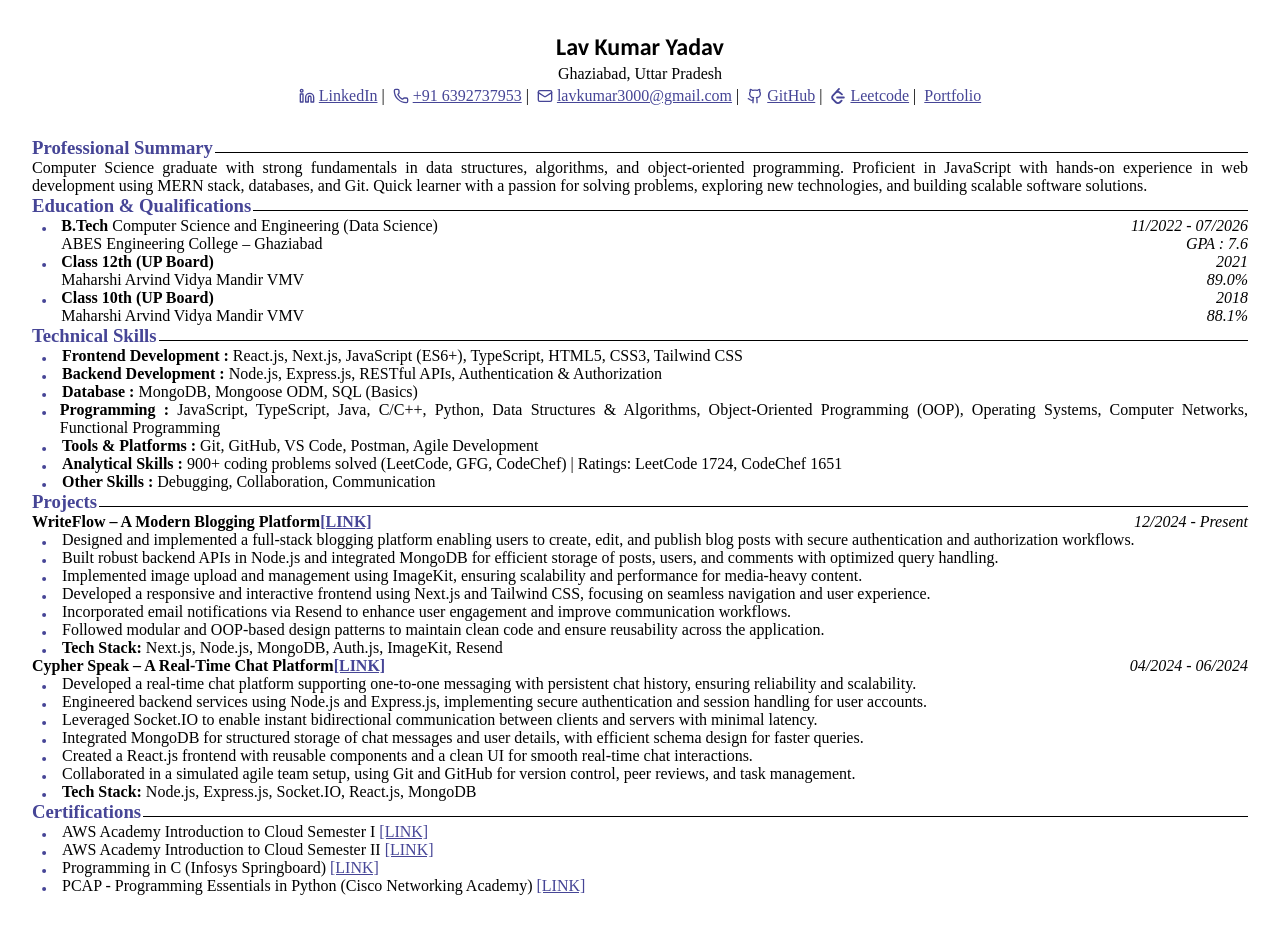
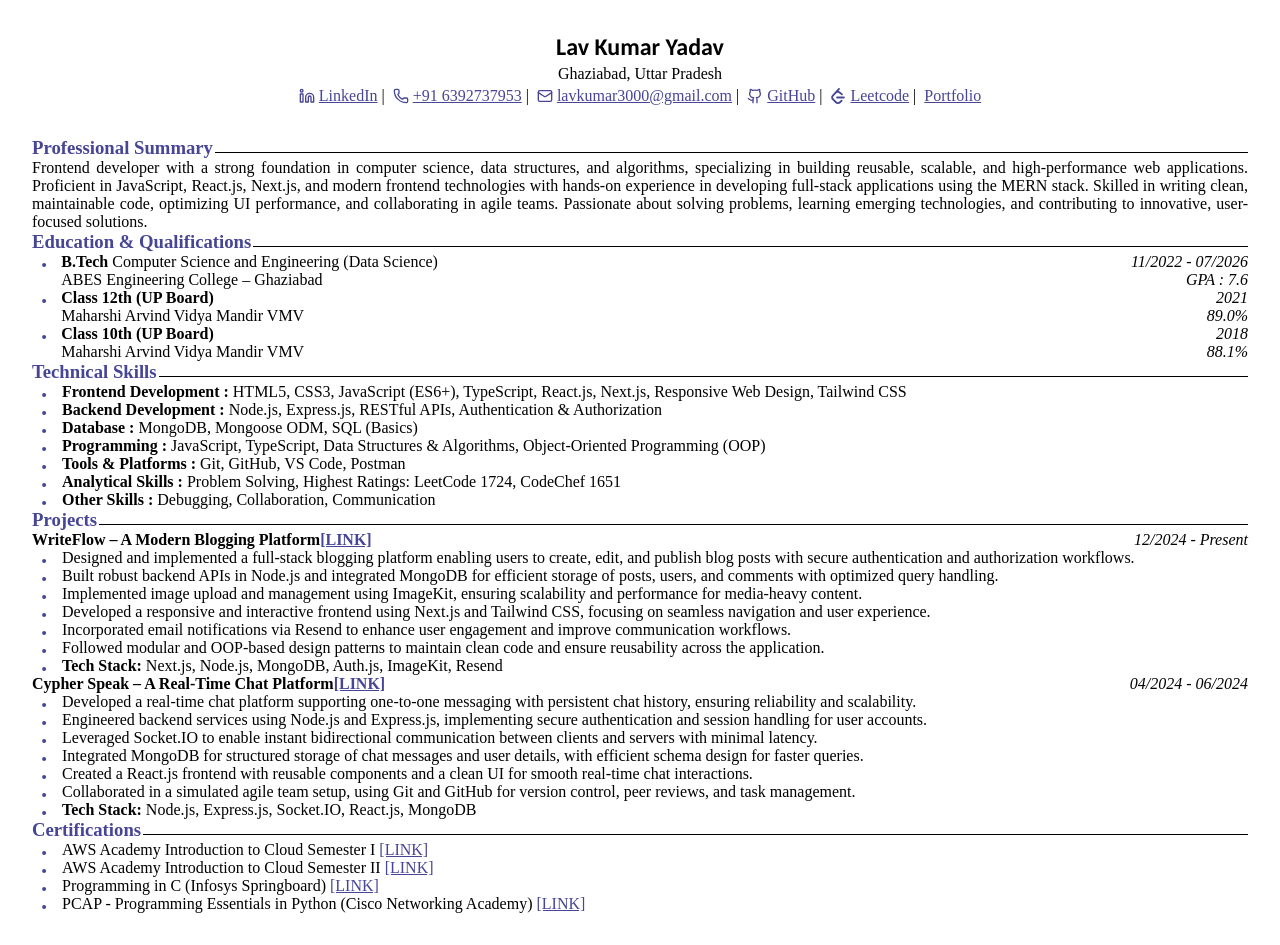
Before and after one commit to lav5588/resume, a React (Vite) app: page / in a window 1280 px wide. Built offline with nearby package versions, Linux system fonts and the light colour scheme.

Commit message:
add resume for JTG

```diff
--- a/src/constant/data.tsx
+++ b/src/constant/data.tsx
@@ -72,7 +72,7 @@ export const data: DATA = {
     ],
     ProfilePic: "",
     proffesionalSummary:
-        "Computer Science graduate with strong fundamentals in data structures, algorithms, and object-oriented programming. Proficient in JavaScript with hands-on experience in web development using MERN stack, databases, and Git. Quick learner with a passion for solving problems, exploring new technologies, and building scalable software solutions.",
+        "Frontend developer with a strong foundation in computer science, data structures, and algorithms, specializing in building reusable, scalable, and high-performance web applications. Proficient in JavaScript, React.js, Next.js, and modern frontend technologies with hands-on experience in developing full-stack applications using the MERN stack. Skilled in writing clean, maintainable code, optimizing UI performance, and collaborating in agile teams. Passionate about solving problems, learning emerging technologies, and contributing to innovative, user-focused solutions.",
     educationAndQualification: [
         {
             degree: "B.Tech",
@@ -99,7 +99,7 @@ export const data: DATA = {
     technicalSkills: [
         {
             title: "Frontend Development",
-            skills: "React.js, Next.js, JavaScript (ES6+), TypeScript, HTML5, CSS3, Tailwind CSS"
+            skills: "HTML5, CSS3, JavaScript (ES6+), TypeScript, React.js, Next.js, Responsive Web Design, Tailwind CSS"
         },
         {
             title: "Backend Development",
@@ -111,15 +111,15 @@ export const data: DATA = {
         },
         {
             title: "Programming",
-            skills: "JavaScript, TypeScript, Java, C/C++, Python, Data Structures & Algorithms, Object-Oriented Programming (OOP), Operating Systems, Computer Networks, Functional Programming"
+            skills: "JavaScript, TypeScript, Data Structures & Algorithms, Object-Oriented Programming (OOP)"
         },
         {
             title: "Tools & Platforms",
-            skills: "Git, GitHub, VS Code, Postman, Agile Development"
+            skills: "Git, GitHub, VS Code, Postman"
         },
         {
             title: "Analytical Skills",
-            skills: "900+ coding problems solved (LeetCode, GFG, CodeChef) | Ratings: LeetCode 1724, CodeChef 1651"
+            skills: "Problem Solving, Highest Ratings: LeetCode 1724, CodeChef 1651"
         },
         {
             title: "Other Skills",
```
